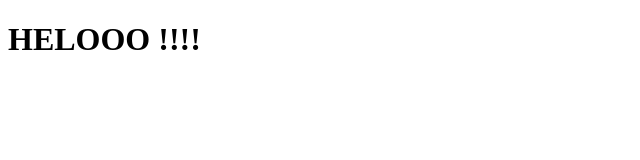
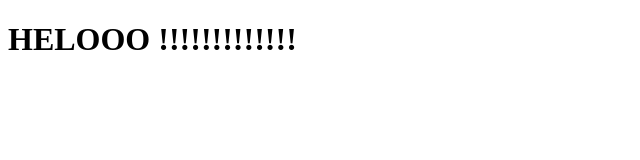
Before and after one commit to JakubStan/test2, a plain HTML site: page index.html in a window 1280 px wide. Shown: the whole page, without its empty margins (0-640 px from the left). Drawn offline with Linux system fonts and the light colour scheme.

Commit message:
C  commit

```diff
--- a/index.html
+++ b/index.html
@@ -7,6 +7,6 @@
     <title>Document</title>
 </head>
 <body>
-    <h1>HELOOO !!!!</h1>
+    <h1>HELOOO !!!!!!!!!!!!!</h1>
 </body>
 </html>
```
